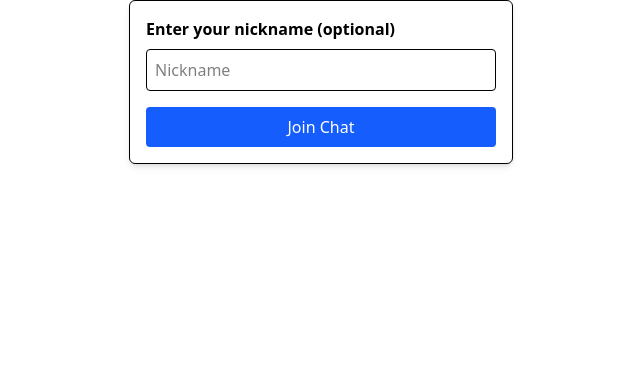
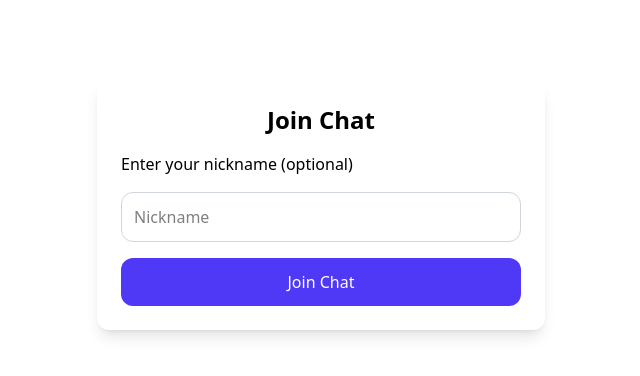
Before and after one commit to theEquinoxDev/ZeroTrace, a React (Vite) app in the folder client/: page /session in a window 1280 px wide. Shown: the top 376 px of the page, without its empty margins (319-959 px from the left). Built offline with nearby package versions, Linux system fonts and the light colour scheme; no server answers.

Commit message:
changes in forms

```diff
--- a/client/src/components/SessionForm.jsx
+++ b/client/src/components/SessionForm.jsx
@@ -2,6 +2,7 @@ import { useState } from "react";
 import { useNavigate } from "react-router-dom";
 import useSessionStore from "../stores/sessionStore";
 import { createSession } from "../api/sessionApi";
+import { toast } from "react-toastify";
 
 export default function SessionForm() {
   const [nickname, setNickname] = useState("");
@@ -15,29 +16,34 @@ export default function SessionForm() {
     try {
       const data = await createSession(nickname.trim() || null);
       setSession(data);
+      toast.success("Session created successfully");
       navigate("/rooms");
     } catch (err) {
       console.error(err);
-      alert("Could not create session");
+      toast.error("Could not create session");
     } finally {
       setLoading(false);
     }
   };
 
   return (
-    <form onSubmit={handleSubmit} className="max-w-sm mx-auto p-4 border rounded-md shadow-md">
-      <label className="block mb-2 font-semibold">Enter your nickname (optional)</label>
+    <form
+      onSubmit={handleSubmit}
+      className="max-w-md mx-auto mt-20 p-6 bg-white rounded-xl shadow-lg flex flex-col gap-4"
+    >
+      <h2 className="text-2xl font-bold text-center">Join Chat</h2>
+      <label className="font-medium">Enter your nickname (optional)</label>
       <input
         type="text"
         value={nickname}
         onChange={(e) => setNickname(e.target.value)}
         placeholder="Nickname"
-        className="w-full p-2 border rounded mb-4"
+        className="w-full p-3 border border-gray-300 rounded-xl focus:outline-none focus:ring-2 focus:ring-indigo-400"
       />
       <button
         type="submit"
         disabled={loading}
-        className="w-full bg-blue-600 text-white py-2 px-4 rounded hover:bg-blue-700 disabled:opacity-50"
+        className="w-full bg-indigo-600 text-white py-3 rounded-xl hover:bg-indigo-700 transition disabled:opacity-50"
       >
         {loading ? "Creating..." : "Join Chat"}
       </button>
```
